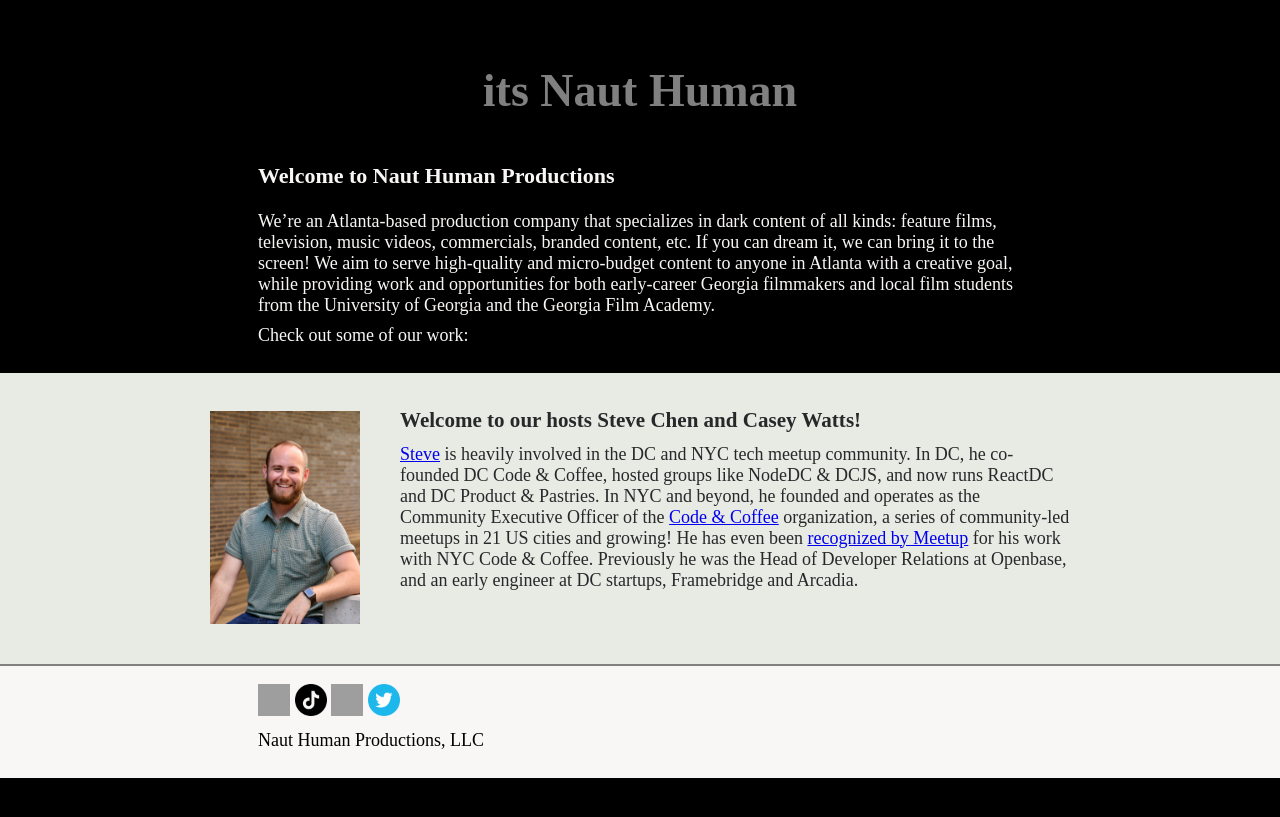
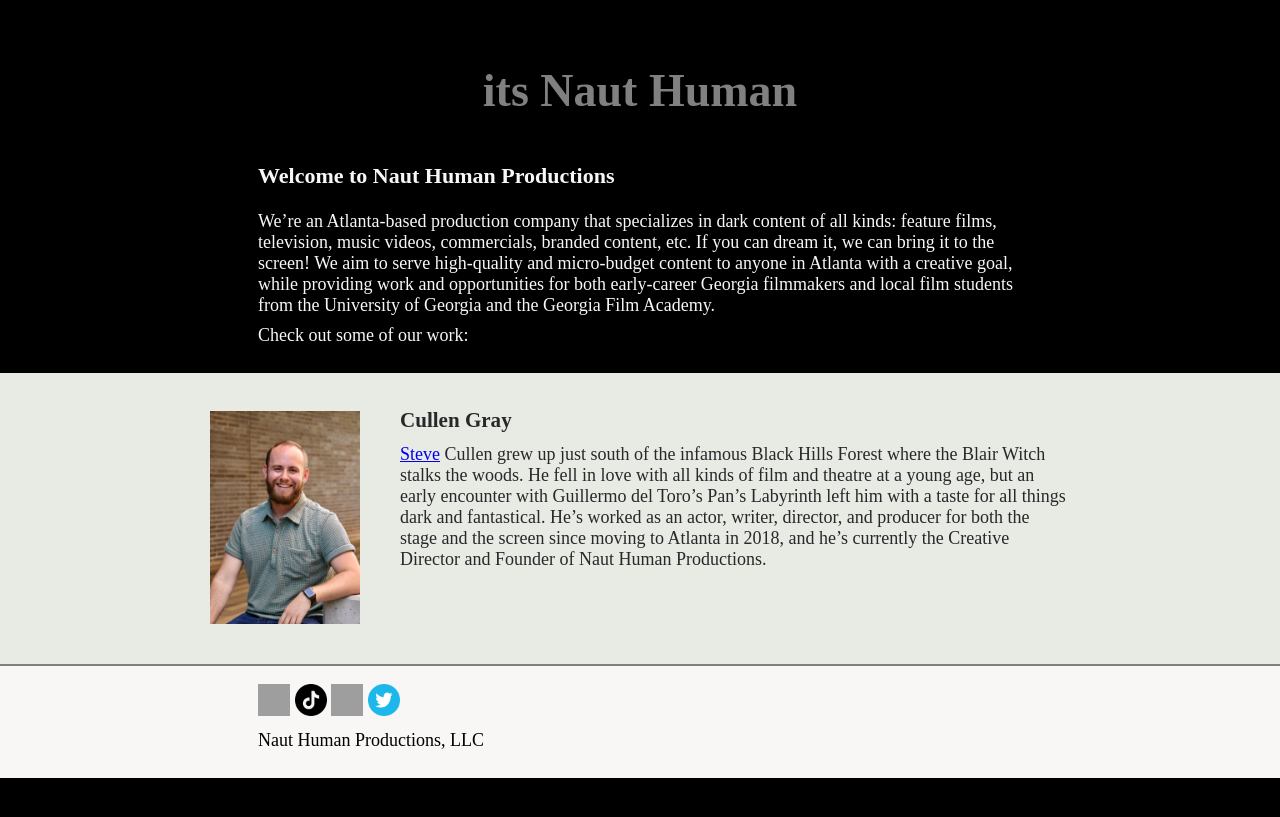
Before and after one commit to nauthuman/nauthuman.github.io, a Jekyll site: the page built from index2.html, in a window 1280 px wide. Shown: the top 817 px of the page. Built offline with Jekyll 4.4.1, drawn with Linux system fonts in a browser that asks for light colours; some web fonts are replaced.

Commit message:
Update staff_panel.html

```diff
--- a/_includes/staff_panel.html
+++ b/_includes/staff_panel.html
@@ -49,20 +49,16 @@
 
     <div class="feature-details">
       <h3>
-        Welcome to our hosts Steve Chen and Casey Watts!
+        Cullen Gray
       </h3>
 
       <p>
         <a href="https://www.linkedin.com/in/stevechendc/" target="_blank">Steve</a>
-        is heavily involved in the DC and NYC tech meetup community.
-        In DC, he co-founded DC Code & Coffee, hosted groups like NodeDC & DCJS, and now runs ReactDC and DC Product & Pastries.
-        In NYC and beyond, he founded and operates as the Community Executive Officer of the
-        <a href="https://codeandcoffee.org/" target="_blank">Code &amp; Coffee</a>
-        organization,
-        a series of community-led meetups in 21 US cities and growing! He has even been
-        <a href="https://www.youtube.com/watch?v=SOiq4acY_SM" target="_blank">recognized by Meetup</a>
-        for his work with NYC Code & Coffee.
-        Previously he was the Head of Developer Relations at Openbase, and an early engineer at DC startups, Framebridge and Arcadia.
+        Cullen grew up just south of the infamous Black Hills Forest where the Blair Witch stalks the woods.
+        He fell in love with all kinds of film and theatre at a young age,
+        but an early encounter with Guillermo del Toro’s Pan’s Labyrinth left him with a taste for all things dark and fantastical.
+        He’s worked as an actor, writer, director, and producer for both the stage and the screen since moving to Atlanta in 2018,
+        and he’s currently the Creative Director and Founder of Naut Human Productions.
       </p>
     </div>
   </div>
```
